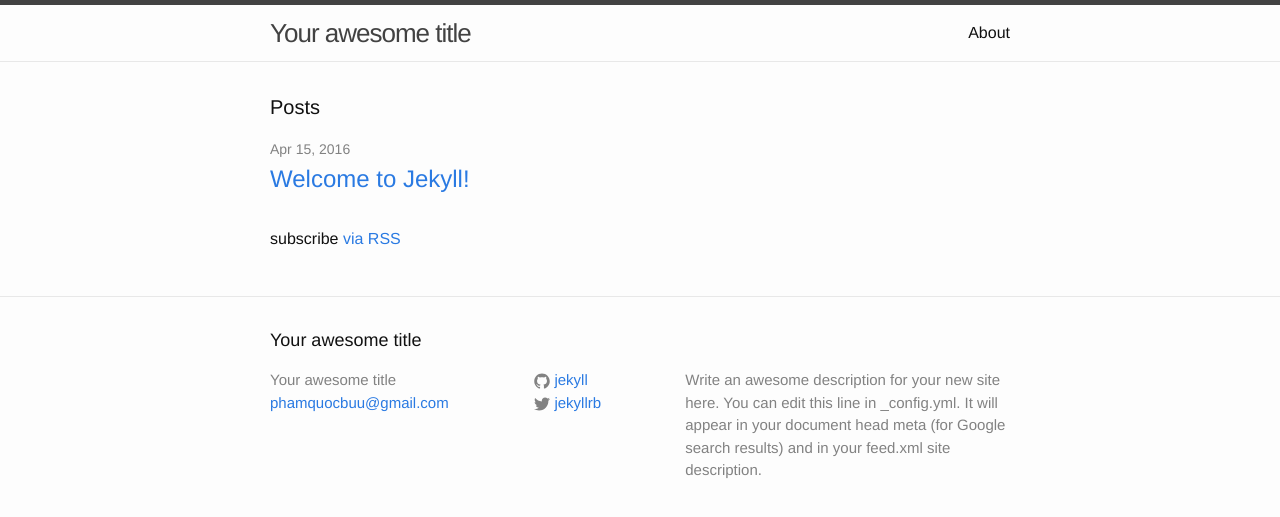
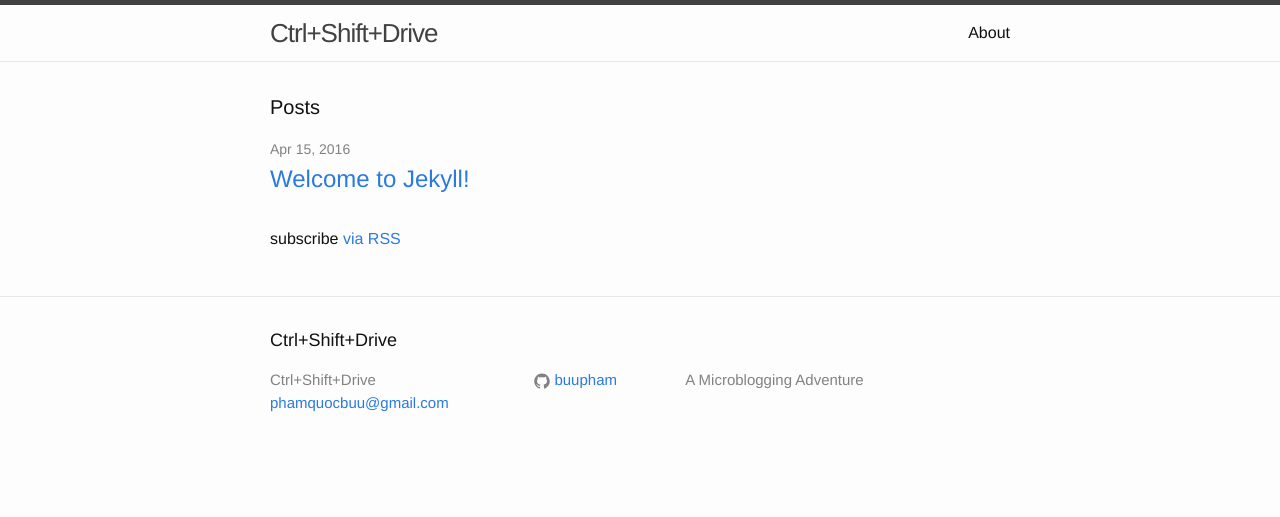
Before and after one commit to buupham/buupham.github.io, a Jekyll site: the page built from index.html, in a window 1280 px wide. Shown: the top 517 px of the page. Built offline with Jekyll 4.4.1, drawn with Linux system fonts in a browser that asks for light colours.

Commit message:
Update _config.yml

```diff
--- a/_config.yml
+++ b/_config.yml
@@ -6,16 +6,14 @@
 # 'jekyll serve'. If you change this file, please restart the server process.
 
 # Site settings
-title: Your awesome title
+title: Ctrl+Shift+Drive
 email: phamquocbuu@gmail.com
 description: > # this means to ignore newlines until "baseurl:"
-  Write an awesome description for your new site here. You can edit this
-  line in _config.yml. It will appear in your document head meta (for
-  Google search results) and in your feed.xml site description.
+  A Microblogging Adventure
 baseurl: "" # the subpath of your site, e.g. /blog
 url: "https://bob.io.vn" # the base hostname & protocol for your site
-twitter_username: jekyllrb
-github_username:  jekyll
+#twitter_username: jekyllrb
+github_username:  buupham
 
 # Build settings
 markdown: kramdown
```
